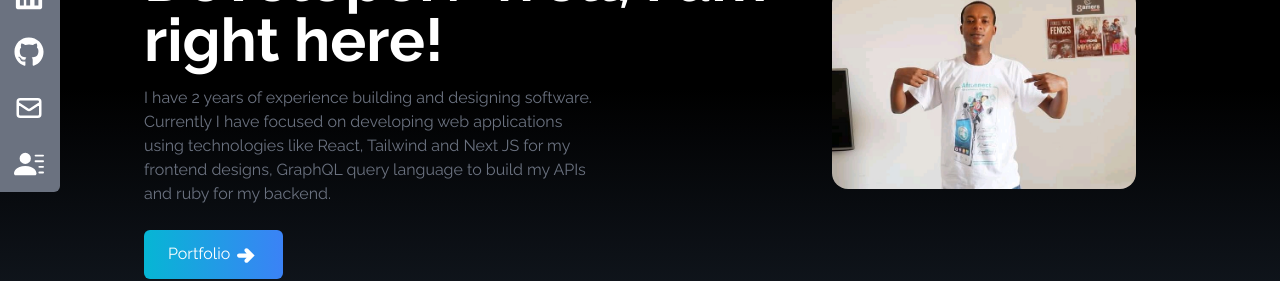
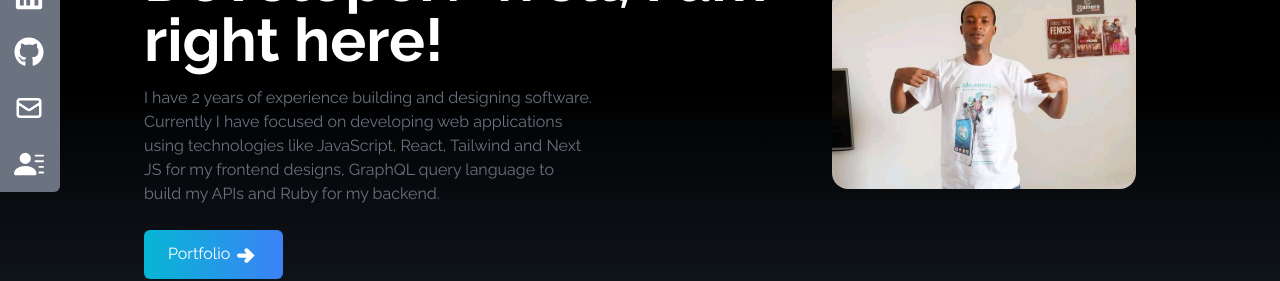
Before and after one commit to sammuthaiga/My-Portfolio, a React (Create React App) app: page / in a window 1280 px wide. Shown: the part 312-593 px from the top of the page. Built offline with nearby package versions, Linux system fonts and the light colour scheme; the HTML template or start-up script is replaced by a standard one.

Commit message:
Modified the p tag to accomodate JavaScript technologies

```diff
--- a/src/components/Home.jsx
+++ b/src/components/Home.jsx
@@ -12,8 +12,8 @@ const Home = () => {
             <p className='text-gray-500 py-4 max-w-md'>
                 I have 2 years of experience building and designing software.
                 Currently I have focused on developing web applications using
-                technologies like React, Tailwind and Next JS for my frontend designs, GraphQL query language to build my APIs
-                and ruby for my backend.
+                technologies like JavaScript, React, Tailwind and Next JS for my frontend designs, GraphQL query language to build my APIs
+                and Ruby for my backend.
             </p>
             <div>
                 <button className='group text-white w-fit px-6 py-3 my-2 flex items-center rounded-md bg-gradient-to-r from-cyan-500 to-blue-500 cursor-pointer'>
```
